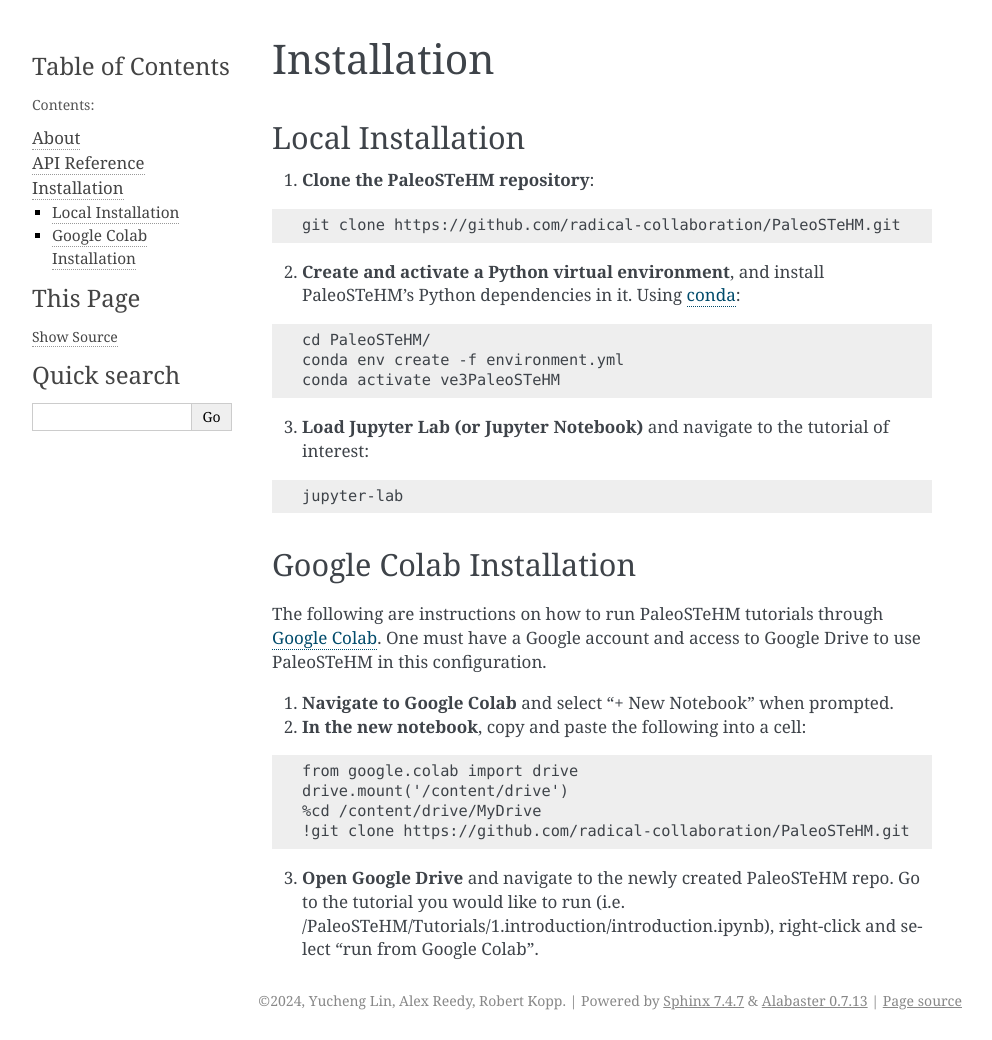
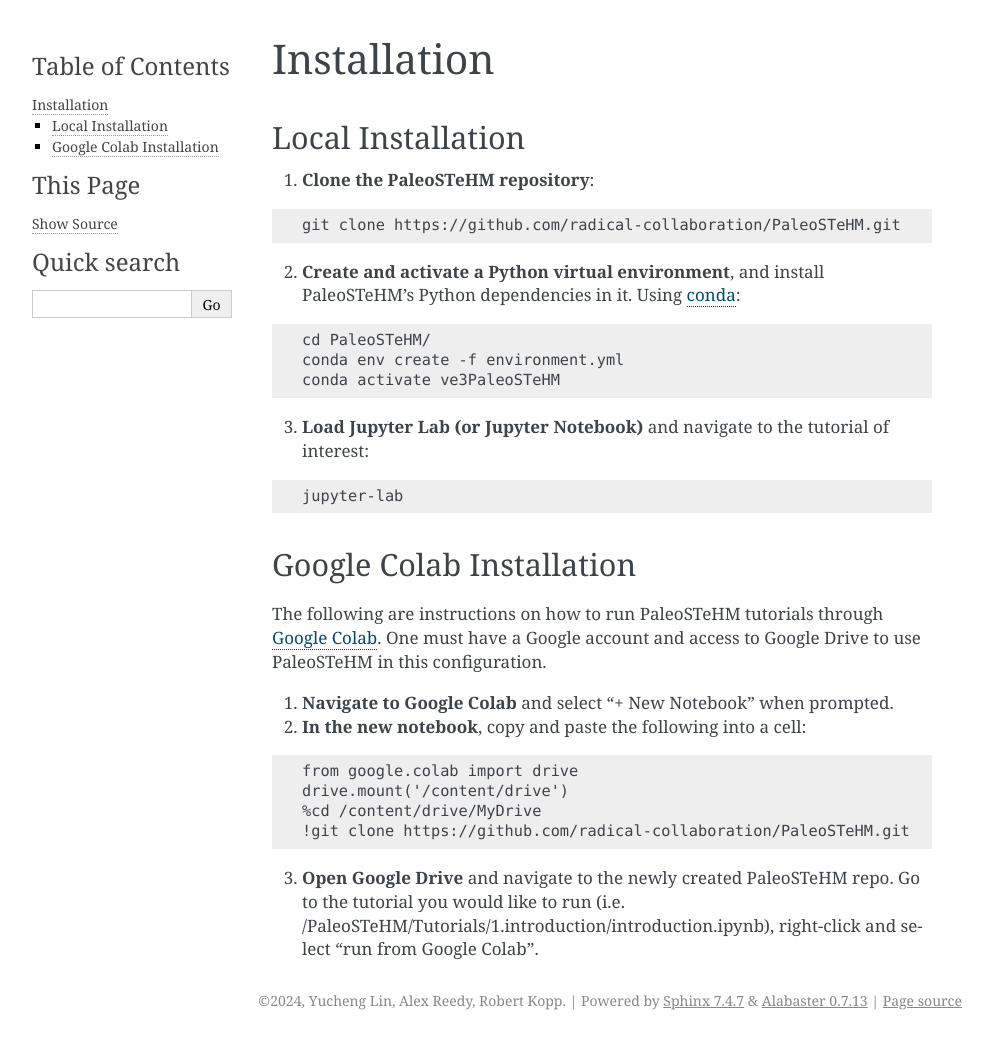
Before and after one commit to radical-collaboration/PaleoSTeHM, a Sphinx documentation site: the page built from Docs/installation.rst, in a window 1280 px wide. Shown: the whole page, without its empty margins (148-1140 px from the left). Built offline with Sphinx 7.4.7, drawn with Linux system fonts in a browser that asks for light colours.

Commit message:
updated requrirements and conf file

```diff
--- a/Docs/conf.py
+++ b/Docs/conf.py
@@ -31,9 +31,9 @@
 
 # Display modules in navigation menu
 toc_object_entries_show_parents = ['all']
-html_sidebars = {
-    '**': ['globaltoc.html', 'relations.html', 'sourcelink.html', 'searchbox.html']
-}
+#html_sidebars = {
+#    '**': ['globaltoc.html', 'relations.html', 'sourcelink.html', 'searchbox.html']
+#}
 
 
 
@@ -41,4 +41,4 @@
 # https://www.sphinx-doc.org/en/master/usage/configuration.html#options-for-html-output
 
 html_theme = 'alabaster'
-html_static_path = ['_static']
+#html_static_path = ['_static']
--- a/requirements.txt
+++ b/requirements.txt
@@ -6,6 +6,7 @@
 torch==2.3.1
 pandas==1.3.4
 scipy
+pyro-ppl
 tqdm==4.62.3
 seaborn==0.11.2
 statsmodels==0.14.0
```
